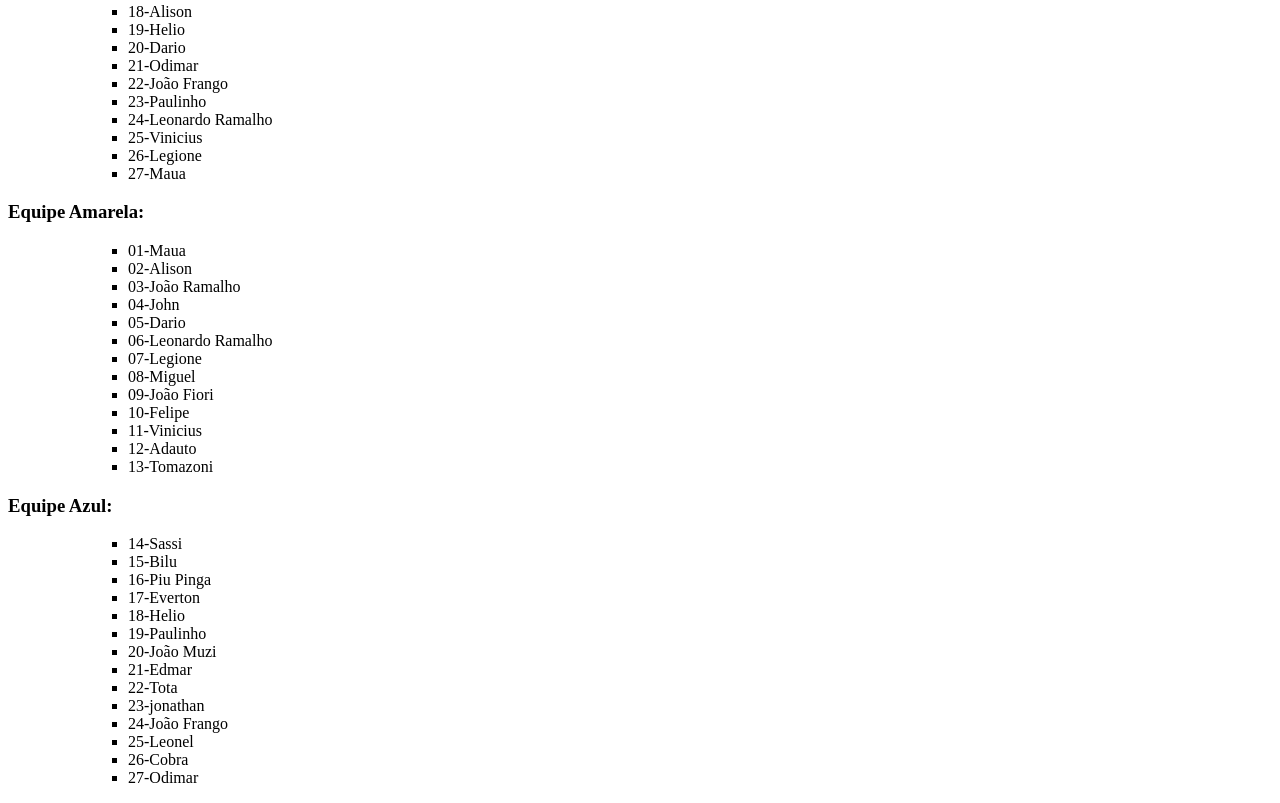
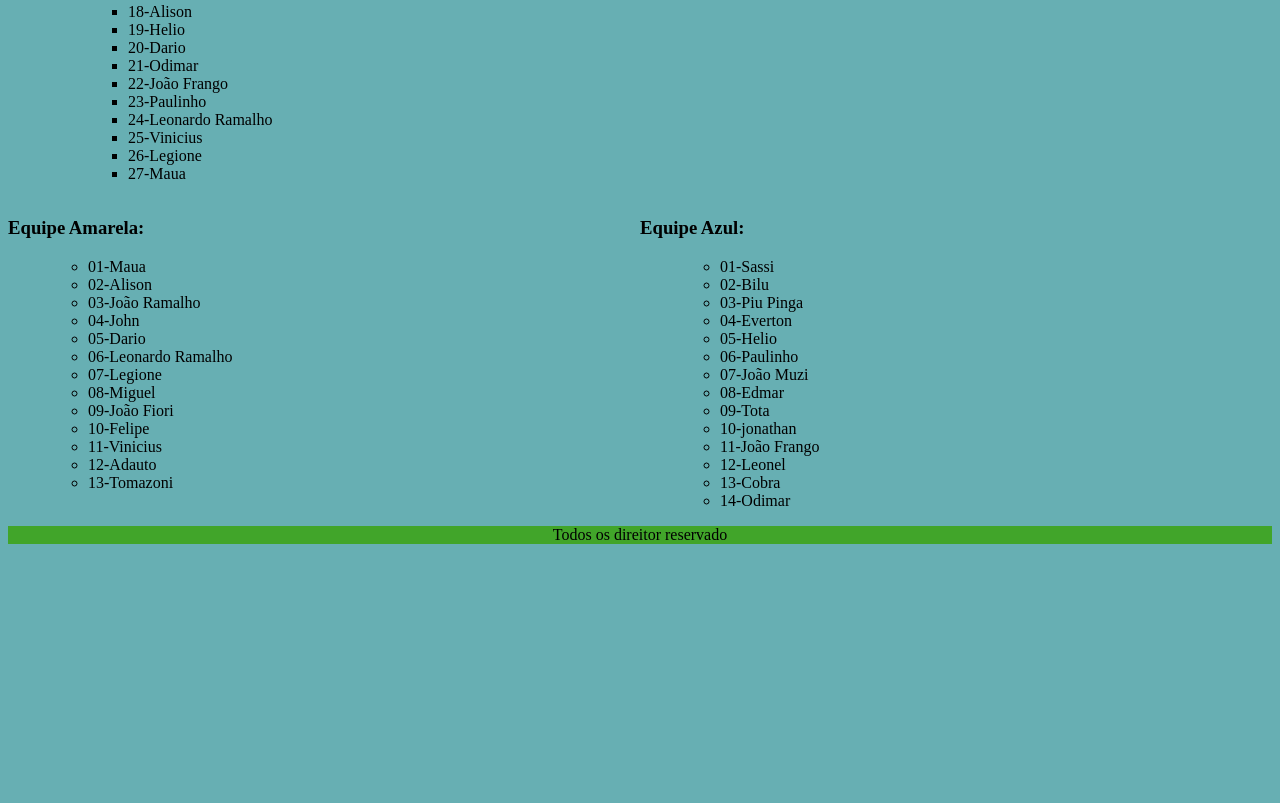
Before and after one commit to johntec-ads/Arena-Ferrugem, a plain HTML site: page projeto principal/arenaferrugem.html in a window 1280 px wide. Shown: the part 458-1261 px from the top of the page. After the commit the page ends 1010 px from the top, so only its background shows below. Drawn offline with Linux system fonts and the light colour scheme.

Commit message:
upload html

```diff
--- a/projeto principal/arenaferrugem.html
+++ b/projeto principal/arenaferrugem.html
@@ -3,12 +3,13 @@
 
 <head>
   <meta charset="UTF-8">
+  <link rel="stylesheet" href="css/styles.css">
   <title>15 - Testes Copia</title>
   <h1>Seleção de Equipes</h1>
   <h3>Lista completa:</h3>
 </head>
 
-<body>
+<body id="corpo">
   <div id="container-principal">
     <p>Lista de jogadores:</p>
     <ul>
@@ -20,23 +21,25 @@
     <p id="time-amarelo">
     <h3>Equipe Amarela:</h3>
     <ul>
-      <ul id="equipe-amarela"></ul>
+      <p id="equipe-amarela"></p>
+    </ul>
+    </p>
+  </div>
+
+  <div id="container-azul">
+    <p id="time-azul">
+    <h3>Equipe Azul:</h3>
+    <ul>
+      <p id="equipe-azul"></p>
     </ul>
     </p>
 
   </div>
-  <div id="container-azul">
-    <p id="time-azul">
-    <h3>Equipe Azul:</h3>
-    <ul>
-      <ul id="equipe-azul"></ul>
-    </ul>
-    </p>
+  <script src="script.js"></script>
 
+  <div  id ="rodape">
+    <span>Todos os direitor reservado</span>
   </div>
-
-
-  <script src="script.js"></script>
 </body>
 
 </html>
--- /dev/null
+++ b/projeto principal/css/styles.css
@@ -0,0 +1,29 @@
+
+#corpo{
+  border: 5px;
+  background-color: rgb(103, 175, 179);
+  width: auto;
+  height: auto;
+}
+
+#container-amarelo{
+
+  width: 50%;
+  height: 50%;
+  float: left;
+
+
+}
+#container-azul{
+
+  width: 50%;
+  height: 50%;
+  float: right;
+
+}
+#rodape{
+  background-color: rgb(65, 165, 42);
+  clear: both;
+  text-align: center;
+
+}
--- a/projeto principal/script.js
+++ b/projeto principal/script.js
@@ -139,29 +139,30 @@ class Lista {
     this._timeAmarelo = timeAmarelo;
     this._timeAzul = timeAzul;
 
-    let cont = 1;
+    let contA = 1;
+    let contB = 1
 
     for (let i in this._timeAmarelo){
 
       let lista = document.createElement('ul');
       let item = document.createElement('li');
-      let texto = document.createTextNode(`${`${cont.toString().padStart(2, 0)}-${timeAmarelo[i].nome.toString()}`}`);
+      let texto = document.createTextNode(`${`${contA.toString().padStart(2, 0)}-${timeAmarelo[i].nome.toString()}`}`);
       item.appendChild(texto);
       lista.appendChild(item);
       let equipeAmarela = document.getElementById("equipe-amarela")
       equipeAmarela.appendChild(lista);
-      cont ++
+      contA ++
     }
 
     for (let i in this._timeAzul){
       let lista = document.createElement('ul');
       let item = document.createElement('li');
-      let texto = document.createTextNode(`${`${cont.toString().padStart(2, 0)}-${timeAzul[i].nome.toString()}`}`);
+      let texto = document.createTextNode(`${`${contB.toString().padStart(2, 0)}-${timeAzul[i].nome.toString()}`}`);
       item.appendChild(texto);
       lista.appendChild(item);
       let equipeAmarela = document.getElementById("equipe-azul")
       equipeAmarela.appendChild(lista);
-      cont ++
+      contB ++
     }
 
 
```
Also changed, not shown: 1 other file.
